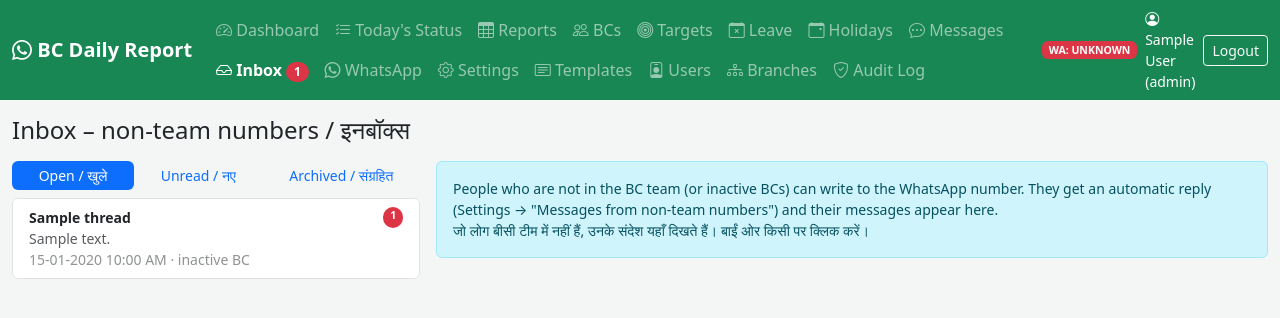
After one commit to dhdhdh51/WhatsApp-api, a PHP site: page /inbox.php in a window 1280 px wide. The commit adds this page. Shown: the top 318 px of the page. Run offline with PHP 8.4, Linux system fonts and the light colour scheme; the visitor is signed in with stand-in values (Sample User, id 1); data comes from the database, SQL or seed files in the repository; both versions use the stored data as it was after the commit; tables that the repository leaves empty hold one stand-in row (values such as "Sample post").

Commit message:
Non-team numbers: auto-reply once per 24h + Admin Inbox
- Unknown numbers and inactive BCs get a configurable 'not in team, write your message, Admin will see it' reply
- Messages kept in new Inbox page (unread badge, reply from panel, archive, Add as BC prefill)
- Settings: on/off, text, cooldown hours; daily summary shows count
- Migration: database/migrations/2026_10_11_inbox.sql

```diff
--- a/public/bc_edit.php
+++ b/public/bc_edit.php
@@ -19,7 +19,8 @@ if ($id && !$bc) {
     redirect('/bcs.php');
 }
 
-$data = $bc ?? ['bc_code' => '', 'name' => '', 'phone' => '', 'branch_id' => '', 'block' => '', 'is_active' => 1, 'notes' => ''];
+$data = $bc ?? ['bc_code' => '', 'name' => mb_substr((string) q('name'), 0, 120), 'phone' => (string) (Phone::normalize((string) q('phone')) ?? ''),
+    'branch_id' => '', 'block' => '', 'is_active' => 1, 'notes' => ''];
 $errors = [];
 
 if ($_SERVER['REQUEST_METHOD'] === 'POST') {
--- /dev/null
+++ b/public/inbox.php
@@ -0,0 +1,133 @@
+<?php
+declare(strict_types=1);
+
+require __DIR__ . '/../src/web.php';
+
+use App\Audit;
+use App\Auth;
+use App\Csrf;
+use App\DB;
+use App\MessageLog;
+use App\Phone;
+use App\View;
+use App\WahaClient;
+
+/**
+ * Inbox: messages from numbers that are not (or no longer) part of the BC team.
+ */
+$user = Auth::requireAdmin();
+$chat = (string) (q('chat') ?: p('chat'));
+$thread = $chat !== '' ? DB::one('SELECT * FROM inbox_threads WHERE chat_id = ?', [$chat]) : null;
+
+if ($_SERVER['REQUEST_METHOD'] === 'POST' && $thread) {
+    switch (p('action')) {
+        case 'reply':
+            $text = trim(str_replace("\r\n", "\n", (string) ($_POST['text'] ?? '')));
+            if ($text === '' || mb_strlen($text) > 2000) {
+                flash('danger', 'Write a message (max 2000 chars) / संदेश लिखें');
+                break;
+            }
+            $waha = new WahaClient();
+            $waha->startTyping($thread['chat_id']);
+            sleep(1);
+            $waha->stopTyping($thread['chat_id']);
+            $r = $waha->sendText($thread['chat_id'], $text);
+            MessageLog::add([
+                'bc_id' => $thread['bc_id'] ? (int) $thread['bc_id'] : null,
+                'direction' => 'out',
+                'chat_id' => $thread['chat_id'],
+                'body' => $text,
+                'kind' => 'admin_reply',
+                'status' => $r['ok'] ? 'sent' : 'failed',
+                'wa_message_id' => $r['id'],
+                'error' => $r['ok'] ? null : $r['error'],
+            ]);
+            Audit::log((int) $user['id'], 'inbox_reply', 'inbox', null, ['chat' => $thread['chat_id'], 'ok' => $r['ok']]);
+            flash($r['ok'] ? 'success' : 'danger', $r['ok'] ? 'Reply sent / जवाब भेजा गया' : 'Send failed: ' . $r['error']);
+            break;
+        case 'archive':
+            DB::exec('UPDATE inbox_threads SET archived = 1, unread = 0 WHERE chat_id = ?', [$thread['chat_id']]);
+            flash('success', 'Archived / संग्रहित');
+            redirect('/inbox.php');
+        case 'unarchive':
+            DB::exec('UPDATE inbox_threads SET archived = 0 WHERE chat_id = ?', [$thread['chat_id']]);
+            break;
+    }
+    redirect('/inbox.php?chat=' . rawurlencode($thread['chat_id']));
+}
+
+if ($thread) {
+    DB::exec('UPDATE inbox_threads SET unread = 0 WHERE chat_id = ?', [$thread['chat_id']]);
+    $msgs = array_reverse(DB::all('SELECT * FROM messages WHERE chat_id = ? ORDER BY id DESC LIMIT 200', [$thread['chat_id']]));
+    $isBc = $thread['phone'] ? DB::one('SELECT id, name, is_active FROM bcs WHERE phone = ?', [$thread['phone']]) : null;
+}
+
+$filter = in_array(q('show'), ['unread', 'archived'], true) ? q('show') : 'open';
+$where = match ($filter) {
+    'unread' => 'archived = 0 AND unread > 0',
+    'archived' => 'archived = 1',
+    default => 'archived = 0',
+};
+$threads = DB::all("SELECT t.*, (SELECT m.body FROM messages m WHERE m.chat_id = t.chat_id AND m.direction = 'in' ORDER BY m.id DESC LIMIT 1) AS last_body
+                    FROM inbox_threads t WHERE {$where} ORDER BY t.last_at DESC LIMIT 300");
+
+View::header('Inbox – non-team numbers / इनबॉक्स', 'inbox');
+?>
+<div class="row g-3">
+  <div class="col-lg-4">
+    <ul class="nav nav-pills nav-fill mb-2 small">
+      <?php foreach (['open' => 'Open / खुले', 'unread' => 'Unread / नए', 'archived' => 'Archived / संग्रहित'] as $k => $lbl): ?>
+        <li class="nav-item"><a class="nav-link py-1 <?= $filter === $k ? 'active' : '' ?>" href="/inbox.php?show=<?= $k ?>"><?= e($lbl) ?></a></li>
+      <?php endforeach; ?>
+    </ul>
+    <div class="list-group small" style="max-height:72vh;overflow:auto">
+      <?php foreach ($threads as $t): ?>
+        <a href="/inbox.php?show=<?= e($filter) ?>&chat=<?= e(rawurlencode($t['chat_id'])) ?>" class="list-group-item list-group-item-action <?= $thread && $thread['chat_id'] === $t['chat_id'] ? 'active' : '' ?>">
+          <div class="d-flex justify-content-between">
+            <strong><?= e($t['name'] ?: ($t['phone'] ? Phone::display($t['phone']) : $t['chat_id'])) ?></strong>
+            <?php if ((int) $t['unread'] > 0): ?><span class="badge text-bg-danger rounded-pill"><?= (int) $t['unread'] ?></span><?php endif; ?>
+          </div>
+          <div class="text-truncate opacity-75"><?= e(mb_strimwidth((string) $t['last_body'], 0, 80, '…')) ?></div>
+          <div class="opacity-50"><?= e(fmt_dt($t['last_at'])) ?><?= $t['bc_id'] ? ' · inactive BC' : '' ?></div>
+        </a>
+      <?php endforeach; if (!$threads): ?><div class="list-group-item text-muted">No messages / कोई संदेश नहीं</div><?php endif; ?>
+    </div>
+  </div>
+  <div class="col-lg-8">
+  <?php if (!$thread): ?>
+    <div class="alert alert-info small mb-0">People who are not in the BC team (or inactive BCs) can write to the WhatsApp number.
+      They get an automatic reply (Settings → "Messages from non-team numbers") and their messages appear here.
+      <br>जो लोग बीसी टीम में नहीं हैं, उनके संदेश यहाँ दिखते हैं। बाईं ओर किसी पर क्लिक करें।</div>
+  <?php else: ?>
+    <div class="card mb-2"><div class="card-body py-2 d-flex flex-wrap gap-2 align-items-center small">
+      <div class="me-auto"><strong><?= e($thread['name'] ?: '—') ?></strong>
+        · <?= e($thread['phone'] ? Phone::display($thread['phone']) : $thread['chat_id']) ?>
+        · <?= (int) $thread['message_count'] ?> msgs
+        <?= $thread['auto_replied_at'] ? ' · auto-reply ' . e(fmt_dt($thread['auto_replied_at'])) : '' ?></div>
+      <?php if ($isBc): ?>
+        <a class="btn btn-sm btn-outline-secondary" href="/bc_edit.php?id=<?= (int) $isBc['id'] ?>"><i class="bi bi-person"></i> BC: <?= e($isBc['name']) ?><?= $isBc['is_active'] ? '' : ' (inactive)' ?></a>
+      <?php elseif ($thread['phone']): ?>
+        <a class="btn btn-sm btn-success" href="/bc_edit.php?phone=<?= e($thread['phone']) ?>&name=<?= e(rawurlencode((string) $thread['name'])) ?>"><i class="bi bi-person-plus"></i> <?= L('Add as BC', 'बीसी बनाएँ') ?></a>
+      <?php endif; ?>
+      <form method="post" class="d-inline"><?= Csrf::field() ?><input type="hidden" name="chat" value="<?= e($thread['chat_id']) ?>">
+        <?php if ($thread['archived']): ?><button name="action" value="unarchive" class="btn btn-sm btn-outline-secondary"><?= L('Unarchive', 'वापस लाएँ') ?></button>
+        <?php else: ?><button name="action" value="archive" class="btn btn-sm btn-outline-secondary"><i class="bi bi-archive"></i> <?= L('Archive', 'संग्रहित') ?></button><?php endif; ?>
+      </form>
+    </div></div>
+    <div class="chat card mb-2"><div class="card-body" id="chat">
+      <?php $lastDay = ''; foreach ($msgs as $m): $day = substr((string) $m['created_at'], 0, 10); ?>
+        <?php if ($day !== $lastDay): $lastDay = $day; ?><div class="text-center my-2"><span class="badge text-bg-light"><?= e(fmt_date($day)) ?></span></div><?php endif; ?>
+        <div class="bubble <?= $m['direction'] === 'in' ? 'in' : 'out' ?> <?= $m['status'] === 'failed' ? 'failed' : '' ?>">
+          <div class="wa-pre"><?= e($m['body']) ?></div>
+          <div class="meta"><?= e($m['kind'] === 'reply_unknown_sender' ? 'auto-reply' : ($m['kind'] === 'admin_reply' ? 'admin' : '')) ?> <?= e(date('h:i A', strtotime((string) $m['created_at']))) ?><?= $m['status'] === 'failed' ? ' · ❌ ' . e($m['error']) : '' ?></div>
+        </div>
+      <?php endforeach; ?>
+    </div></div>
+    <form method="post" class="d-flex gap-2"><?= Csrf::field() ?><input type="hidden" name="chat" value="<?= e($thread['chat_id']) ?>">
+      <textarea name="text" rows="2" class="form-control" maxlength="2000" required placeholder="Reply on WhatsApp / व्हाट्सऐप पर जवाब लिखें"></textarea>
+      <button name="action" value="reply" class="btn btn-success"><i class="bi bi-send"></i></button>
+    </form>
+  <?php endif; ?>
+  </div>
+</div>
+<?php View::footer($thread ? '<script>const c=document.getElementById("chat");c.scrollTop=c.scrollHeight;</script>' : '');
--- a/src/Settings.php
+++ b/src/Settings.php
@@ -31,6 +31,10 @@ final class Settings
         'high_value_threshold'       => '50',
         'unknown_reply_cooldown_min' => '10',
         'queue_paused'               => '0',
+        // people who are not in the BC team
+        'unknown_auto_reply'         => '1',
+        'unknown_reply_hours'        => '24',
+        'unknown_reply_text'         => "🙏 Namaste! Ye number *BC Daily Report* team ke liye hai, aur aapka number hamari team mein registered nahi hai.\n\nAapko jo bhi baat kehni hai, yahin likh kar bhej dein – Admin aapka message dekh kar sampark karenge. Dhanyavad 🙏",
         // runtime state (written by the system)
         'wa_status'                  => 'UNKNOWN',
         'wa_status_at'               => '',
--- a/src/Summary.php
+++ b/src/Summary.php
@@ -52,6 +52,12 @@ final class Summary
             . "\n*Totals*\n"
             . "APY: {$tot['apy']}\nPMJJBY: {$tot['pmjjby']}\nPMSBY: {$tot['pmsby']}\nPMJDY: {$tot['pmjdy']}\n";
 
+        if ($branchIds === null) {
+            $unknown = (int) DB::val("SELECT COUNT(*) FROM messages WHERE direction = 'in' AND kind = 'unknown_sender' AND created_at >= ? AND created_at < (? + INTERVAL 1 DAY)", [$date, $date]);
+            if ($unknown > 0) {
+                $t .= "\n📩 Team se bahar ke numbers se {$unknown} message aaye – panel mein Inbox dekhein.\n";
+            }
+        }
         if ($submitted) {
             $t .= "\n*✅ Submitted BCs* (APY/PMJJBY/PMSBY/PMJDY)\n";
             foreach (array_slice($submitted, 0, 150) as $i => $r) {
--- a/src/View.php
+++ b/src/View.php
@@ -16,6 +16,7 @@ final class View
         'leaves'    => ['/leaves.php', 'Leave', 'छुट्टी', 'calendar-x', false],
         'holidays'  => ['/holidays.php', 'Holidays', 'अवकाश', 'calendar-event', true],
         'messages'  => ['/messages.php', 'Messages', 'संदेश', 'chat-dots', false],
+        'inbox'     => ['/inbox.php', 'Inbox', 'इनबॉक्स', 'inbox', true],
         'whatsapp'  => ['/whatsapp.php', 'WhatsApp', 'व्हाट्सऐप', 'whatsapp', true],
         'settings'  => ['/settings.php', 'Settings', 'सेटिंग्स', 'gear', true],
         'templates' => ['/templates.php', 'Templates', 'टेम्पलेट', 'card-text', true],
@@ -29,6 +30,8 @@ final class View
         $user = Auth::user();
         $app = Env::get('APP_NAME', 'BC Daily Report');
         $wa = Settings::get('wa_status');
+        $inboxUnread = ($user && $user['role'] === 'admin')
+            ? (int) DB::val('SELECT COUNT(*) FROM inbox_threads WHERE archived = 0 AND unread > 0') : 0;
         ?><!doctype html>
 <html lang="en">
 <head>
@@ -51,7 +54,7 @@ final class View
       <ul class="navbar-nav me-auto flex-wrap">
       <?php foreach (self::NAV as $key => [$url, $en, $hi, $icon, $adminOnly]):
           if ($adminOnly && $user['role'] !== 'admin') continue; ?>
-        <li class="nav-item"><a class="nav-link <?= $active === $key ? 'active fw-semibold' : '' ?>" href="<?= $url ?>"><i class="bi bi-<?= $icon ?>"></i> <?= e($en) ?> <small class="hi-nav"><?= e($hi) ?></small></a></li>
+        <li class="nav-item"><a class="nav-link <?= $active === $key ? 'active fw-semibold' : '' ?>" href="<?= $url ?>"><i class="bi bi-<?= $icon ?>"></i> <?= e($en) ?> <small class="hi-nav"><?= e($hi) ?></small><?php if ($key === 'inbox' && $inboxUnread > 0): ?> <span class="badge text-bg-danger rounded-pill"><?= $inboxUnread ?></span><?php endif; ?></a></li>
       <?php endforeach; ?>
       </ul>
       <div class="d-flex align-items-center gap-2 text-white small">
```
Also changed, not shown: database/schema.sql (+17 -0 lines), public/settings.php (+16 -1 lines), src/BotHandler.php (+60 -19 lines), database/migrations/2026_10_11_inbox.sql (added).
